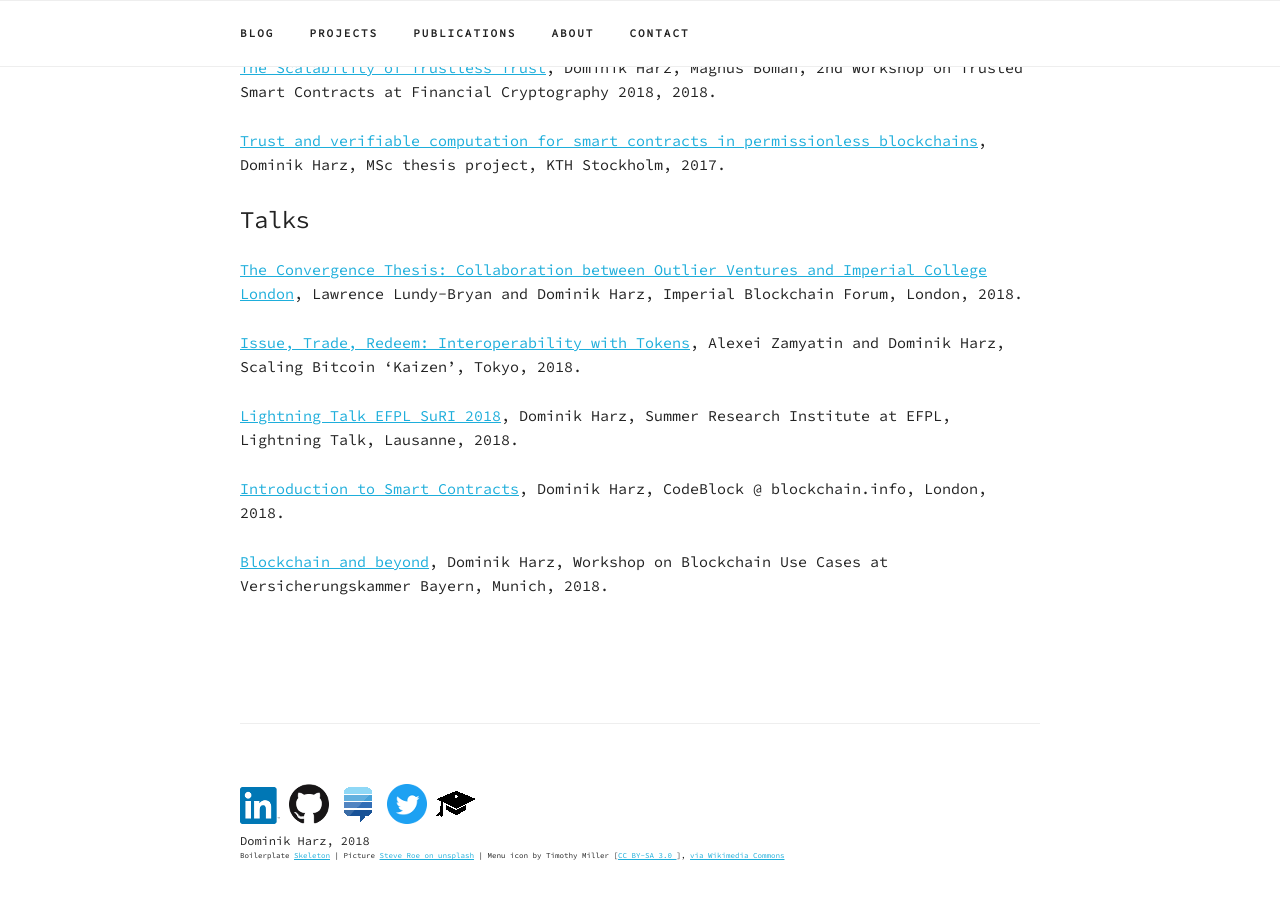
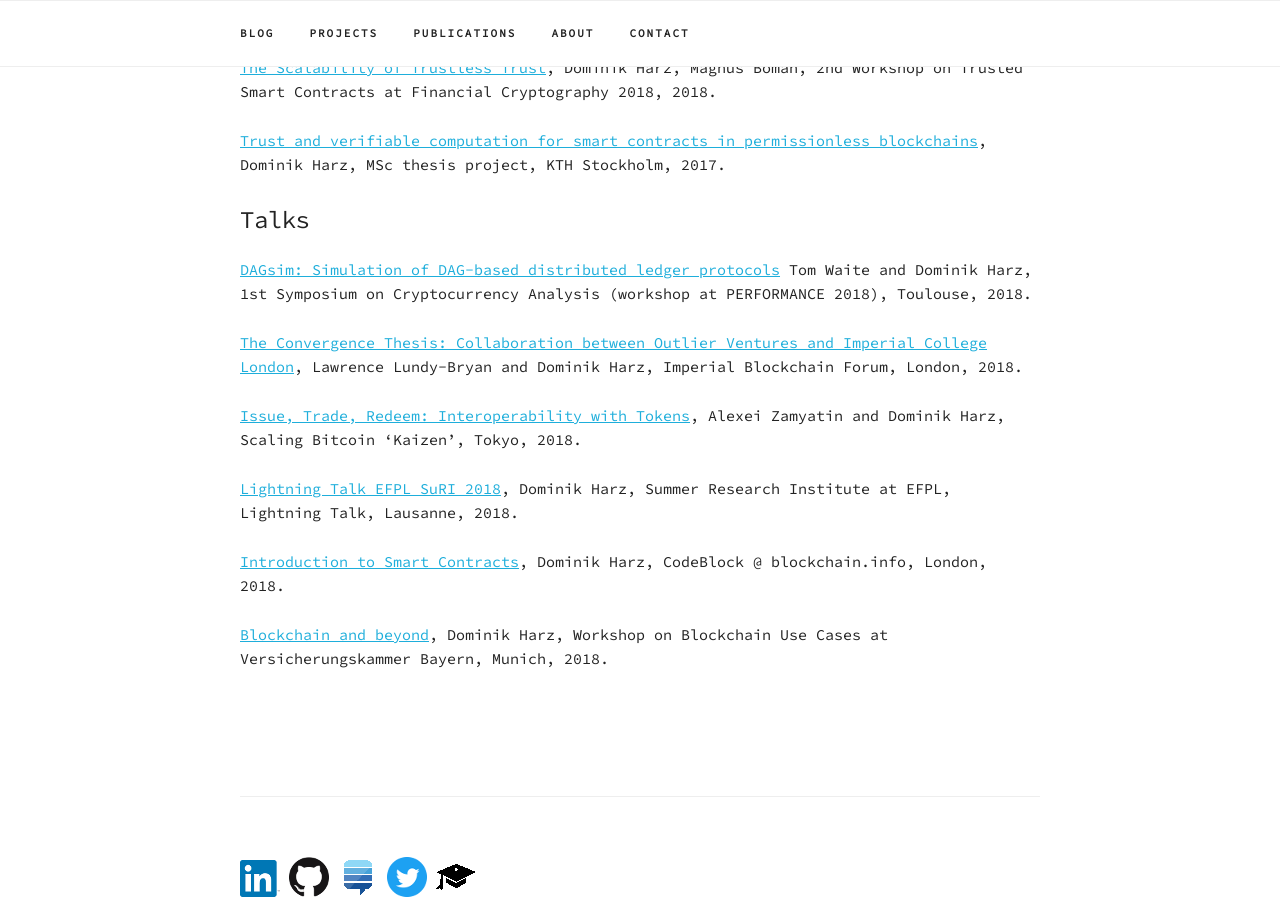
Before and after one commit to nud3l/nud3l.github.io, a Jekyll site: the page built from publications.md, in a window 1280 px wide and 900 px high, scrolled down 630 px. Built offline with Jekyll 4.4.1, drawn with Linux system fonts in a browser that asks for light colours; nearby versions of some CDN libraries.

Commit message:
add SOCCA presentation

```diff
--- a/publications.md
+++ b/publications.md
@@ -15,6 +15,8 @@ title: Publications
 [Trust and verifiable computation for smart contracts in permissionless blockchains](http://www.diva-portal.org/smash/record.jsf?pid=diva2%3A1111933&dswid=-143), Dominik Harz, MSc thesis project, KTH Stockholm, 2017.
 
 ##### Talks
+[DAGsim: Simulation of DAG-based distributed ledger protocols](https://docs.google.com/presentation/d/1r0wDaRbqiC19sZjN9gmpILmcgw8d8M_Agqu0tO_onoc/edit?usp=sharing) Tom Waite and Dominik Harz, 1st Symposium on Cryptocurrency Analysis (workshop at PERFORMANCE 2018), Toulouse, 2018.
+
 [The Convergence Thesis: Collaboration between Outlier Ventures and Imperial College London](https://drive.google.com/file/d/1wDEobtI9SXuRCPS_e47rF70DrqBqhhIE/view?usp=sharing), Lawrence Lundy-Bryan and Dominik Harz, Imperial Blockchain Forum, London, 2018.
 
 [Issue, Trade, Redeem: Interoperability with Tokens](https://youtu.be/FI9cwksTrQs?t=6429), Alexei Zamyatin and Dominik Harz, Scaling Bitcoin 'Kaizen', Tokyo, 2018.
```
